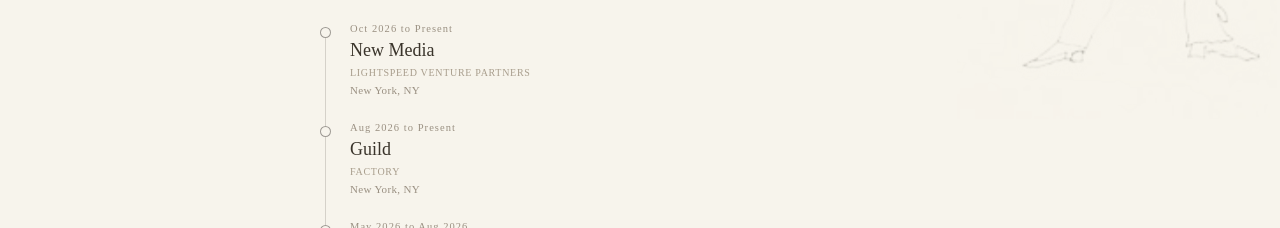
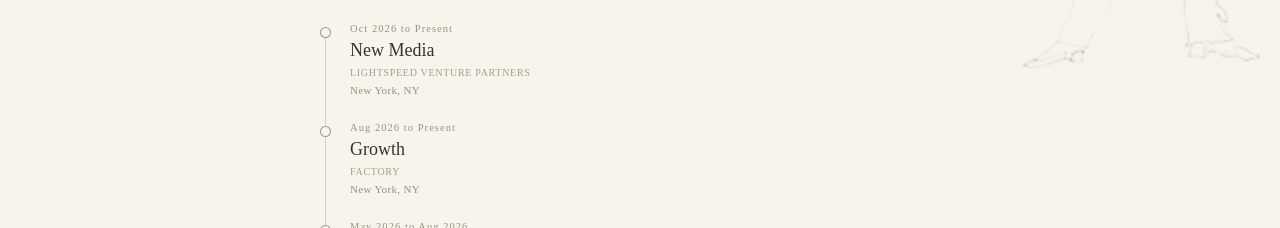
Before and after one commit to veronicas-world/aboutme, a Next.js app: page /experience in a window 1280 px wide. Shown: the part 860-1088 px from the top of the page. Built offline with nearby package versions, Linux system fonts and the light colour scheme.

Commit message:
Factory role title: Growth

```diff
--- a/src/content/site.ts
+++ b/src/content/site.ts
@@ -104,7 +104,7 @@
   },
   {
     year: "Aug 2026 to Present",
-    role: "Guild",
+    role: "Growth",
     org: "Factory",
     location: "New York, NY",
     logo: "/logos/std/factory.png",
```
